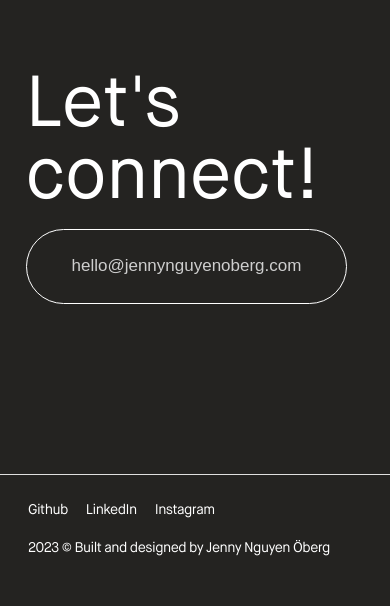
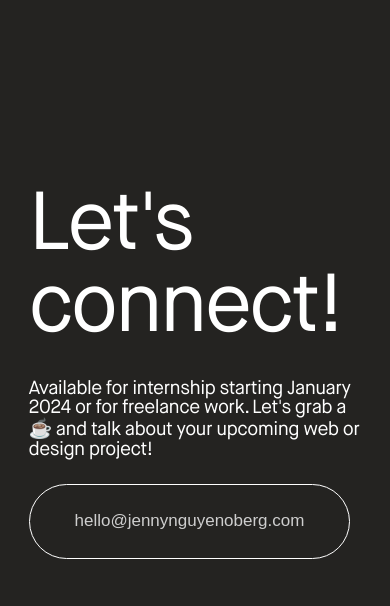
Before and after one commit to jennynguyenoberg/v3, a Next.js app: page /sections/contact in a window 390 px wide. Shown: the part 175-781 px from the top of the page. Built offline with nearby package versions, Linux system fonts and the light colour scheme; a web font is replaced by a local one.

Commit message:
Rerouting content + styling and implement DRY code

```diff
--- a/app/sections/contact/contact.module.css
+++ b/app/sections/contact/contact.module.css
@@ -1,29 +1,48 @@
 .container {
-  padding: 13em 10em;
+  padding: 7em 10em;
   color: white;
   display: flex;
   justify-content: space-between;
-  /* flex-direction: column; */
+  flex-direction: row;
   background-color: var(--charcoal);
-  flex-wrap: wrap;
   transition: .3s;
+  gap: 20%;
 }
 
 .greeting {
-  font-size: 72px;
+  padding-top: 95px;
   display: flex;
-  align-items: flex-end;
-  margin-bottom: 15px;
+  align-items: flex-start;
+  flex-direction: column;
+  gap: 30px;
+}
+
+.greetingHead {
+  font-size: 82px;
+  letter-spacing: -0.04em;
+}
+
+.contactButton {
+  display: flex;
+  align-items: center;
+}
+
+@media screen and (max-width: 922px) {
+  .container {
+    padding: 10em 5em;
+    flex-wrap: wrap;
+  }
+  .greetingSub {
+    margin-bottom: 25px;
+  }
 }
 
 @media screen and (max-width: 600px) {
   .container {
     padding: 10em 1.5em;
+    flex-wrap: wrap;
+  }
+  .greetingSub {
+    margin-bottom: 25px;
   }
 }
-
-@media screen and (max-width: 390px) {
-  .container {
-    padding: 10em 1.5em;
-  }
-}
--- a/app/sections/contact/page.js
+++ b/app/sections/contact/page.js
@@ -14,7 +14,12 @@ export default function Contact() {
     <>
       <div className={styles.container}>
         <div className={styles.greeting}>
-          <p>{`Let's connect!`}</p>
+          <p className={styles.greetingHead}>{`Let's connect!`}</p>
+          <p className={styles.greetingSub}>{`
+            Available for internship starting January 2024 or for freelance work.
+            Let's grab a ☕️ and talk about your upcoming web or design project!
+          `}
+          </p>
         </div>
         <div className={styles.contactButton}>
           <Button onClick={openEmailWindow}>hello@jennynguyenoberg.com</Button>
--- a/app/sections/hero/page.js
+++ b/app/sections/hero/page.js
@@ -1,6 +1,6 @@
 import styles from "./hero.module.css";
-import stylesSub from "@/app/components/hero-header/subheading.module.css";
-import stylesHead from "@/app/components/hero-header/header.module.css";
+import stylesSub from "@/app/components/headings/subheading.module.css";
+import stylesHead from "@/app/components/headings/header.module.css";
 // import { BiSolidCircle } from "react-icons/bi";
 
 export default function Hero() {
@@ -43,7 +43,7 @@ export default function Hero() {
         </div>
       </div>
       <div className={styles.desc}>
-        <span href="/">Designer & Developer</span>
+        <p href="/">Designer & Developer</p>
       </div>
     </div>
   );
--- a/styles/globals.css
+++ b/styles/globals.css
@@ -25,7 +25,7 @@ body {
   color: var(--charcoal);
   font-family: 'MaisonNeue-Book', sans-serif;
   letter-spacing: -0.03em;
-  font-size: 17px;
+  font-size: 19px;
 }
 
 :root {
```
Also changed, not shown: app/sections/hero/hero.module.css (+4 -9 lines), app/components/headings/header.module.css (renamed from app/components/hero-header/header.module.css), app/components/headings/subheading.module.css (renamed from app/components/hero-header/subheading.module.css).
